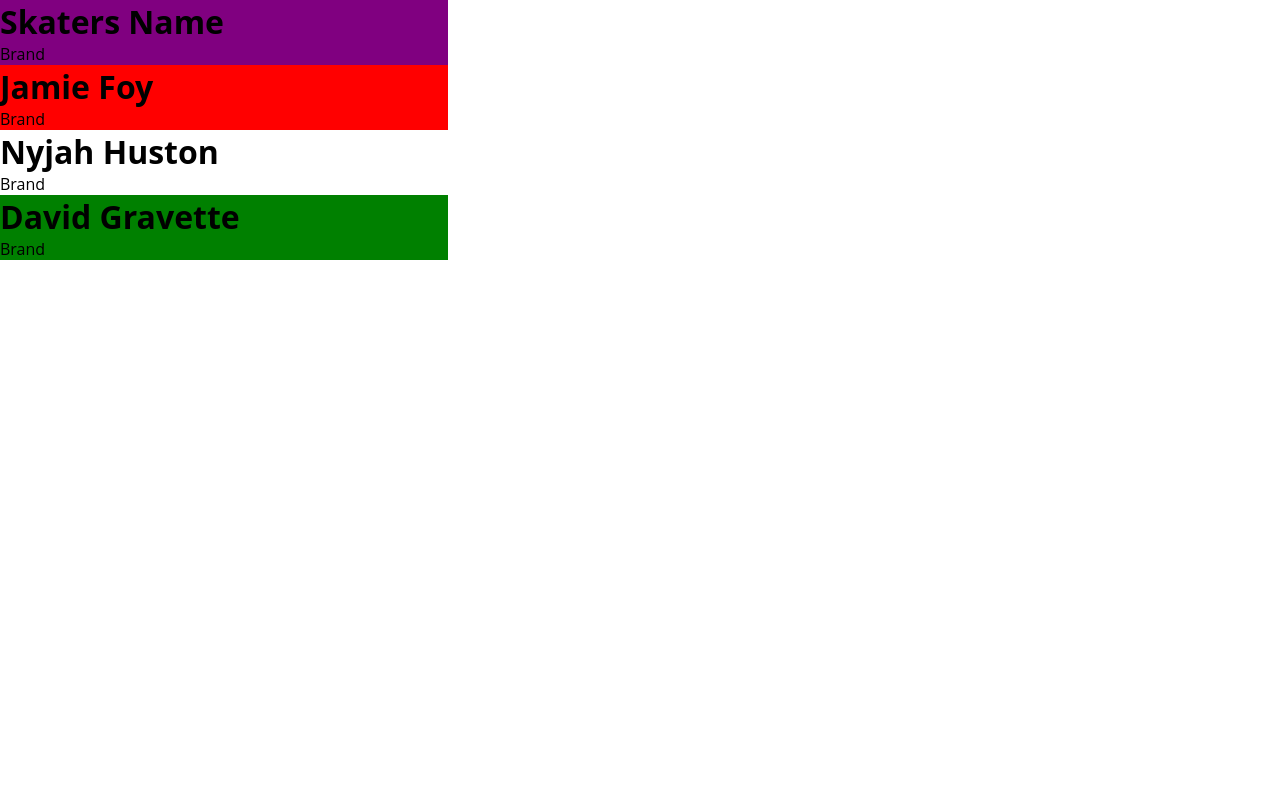
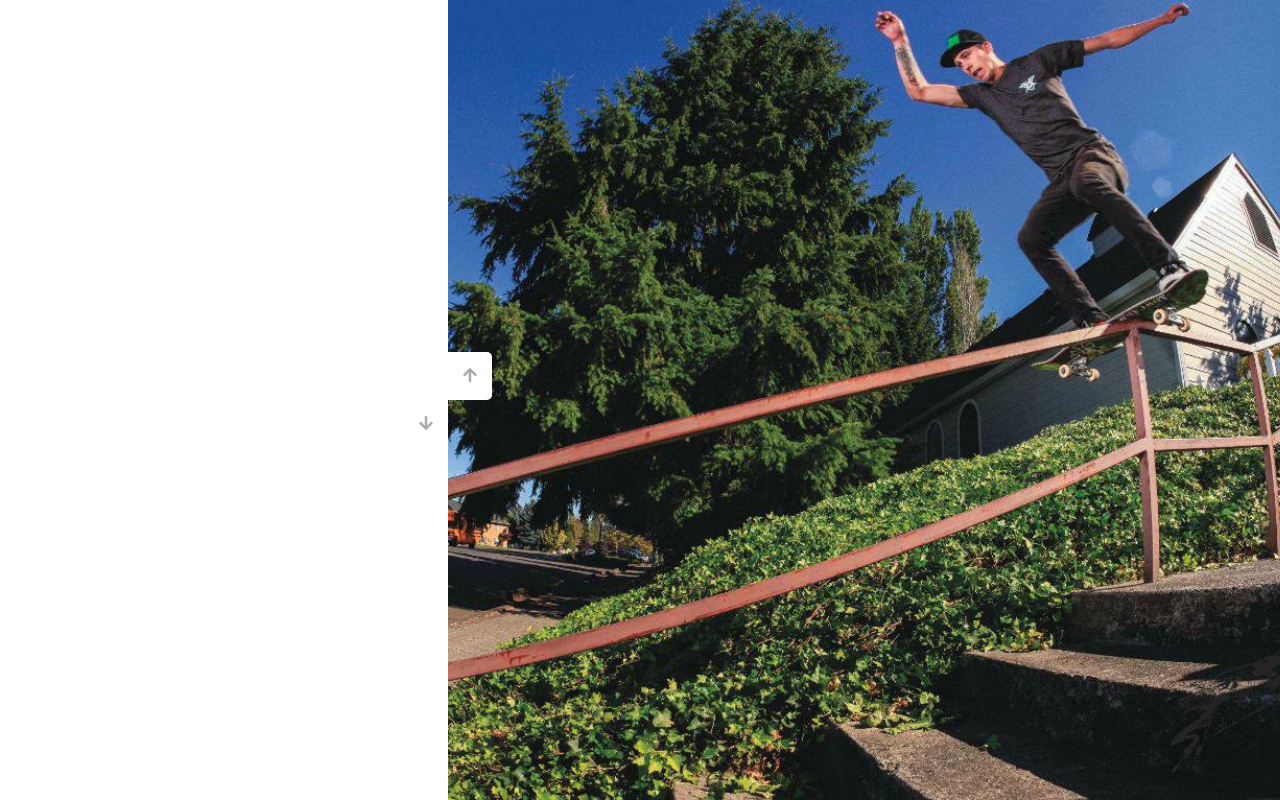
Before and after one commit to chrisclarkedev/slider, a plain HTML site: page index.html in a window 1280 px wide. Drawn offline with nearby package versions, Linux system fonts and the light colour scheme; a web font is replaced by a local one.

Commit message:
functionality

```diff
--- a/script.js
+++ b/script.js
@@ -0,0 +1,31 @@
+const sliderContainer = document.querySelector('.slider-container');
+const slideRight = document.querySelector('.right-slide');
+const slideLeft = document.querySelector('.left-slide');
+const upButton = document.querySelector('.up-button');
+const downButton = document.querySelector('.down-button');
+const slidesLength = slideRight.querySelectorAll('div').length;
+
+let activeSlideIndex = 0;
+
+// Active slide index base is 0
+// We subtract 1 from base slide length
+//Multiply that by 100 because of each slide taking 100vh
+
+slideLeft.style.top = `-${(slidesLength - 1) * 100}vh`;
+
+upButton.addEventListener('click', () => changeSlide('up'));
+downButton.addEventListener('click', () => changeSlide('down'));
+
+const changeSlide = (direction) => {
+  const sliderHeight = sliderContainer.clientHeight;
+  if (direction === 'up') {
+    activeSlideIndex++;
+    if (activeSlideIndex > slidesLength - 1) {
+      activeSlideIndex = 0;
+    }
+  }
+
+  sliderRight.style.transform = `translateY(-${
+    activeSlideIndex * sliderHeight
+  }px)`;
+};
--- a/style.css
+++ b/style.css
@@ -1,4 +1,4 @@
-@import url('https://font.googleapis.com/css?family=Open+Sant');
+@import url('https://fonts.googleapis.com/css2?family=Bangers&family=Open+Sans&display=swap');
 
 * {
   box-sizing: border-box;
@@ -7,6 +7,7 @@
 }
 
 body {
+  font-family: 'Bangers', cursive;
   font-family: 'Open Sans', sans-serif;
   height: 100vh;
 }
@@ -25,3 +26,71 @@ body {
   top: 0;
   left: 0;
 }
+
+.left-slide > div {
+  height: 100%;
+  width: 100%;
+  display: flex;
+  flex-direction: column;
+  align-items: center;
+  justify-content: center;
+  color: white;
+}
+
+.left-slide h1 {
+  font-size: 40px;
+  margin-bottom: 10px;
+  margin-top: -30px;
+}
+
+.right-slide {
+  height: 100%;
+  position: absolute;
+  top: 0;
+  left: 35%;
+  width: 65%;
+}
+
+.right-slide > div {
+  background-repeat: no-repeat;
+  background-size: cover;
+  background-position: center center;
+  height: 100%;
+  width: 100%;
+}
+
+button {
+  background-color: white;
+  border: none;
+  color: #aaa;
+  cursor: pointer;
+  font-size: 16px;
+  padding: 15px;
+}
+
+button:hover {
+  color: #222;
+}
+
+button:focus {
+  outline: none;
+}
+
+.slider-container .action-buttons button {
+  position: absolute;
+  left: 0%;
+  top: 50%;
+  z-index: 100;
+}
+
+.slider-container .action-buttons .down-button {
+  transform: translateX(-100%);
+  border-top-left-radius: 5px;
+  border-bottom-left-radius: 5px;
+}
+
+.slider-container .action-buttons .up-button {
+  transform: translateY(-100%);
+  border-top-right-radius: 5px;
+  border-bottom-right-radius: 5px;
+}
```
